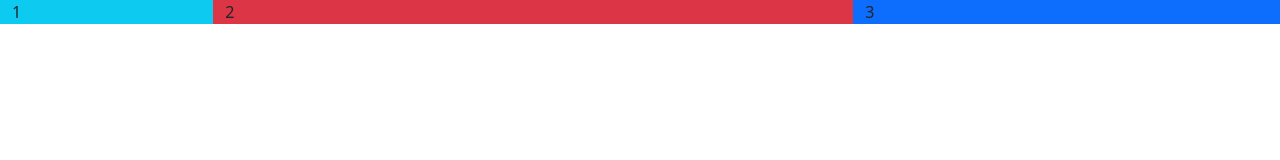
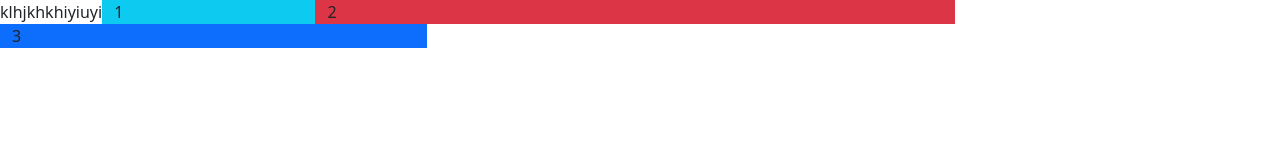
Before and after one commit to Aryanitsme/my-project, a plain HTML site: page index.html in a window 1280 px wide. Drawn offline with nearby package versions, Linux system fonts and the light colour scheme.

Commit message:
change some code

```diff
--- a/index.html
+++ b/index.html
@@ -14,6 +14,7 @@
 <body>
    <div class="container-fluid">
     <div class="row">
+      klhjkhkhiyiuyi
         <div class="col-lg-2 col-md-4 bg-info">1</div>
         <div class="col-lg-6 col-md-4 bg-danger">2</div>
         <div class="col-lg-4 col-md-4 bg-primary">3</div>
```
